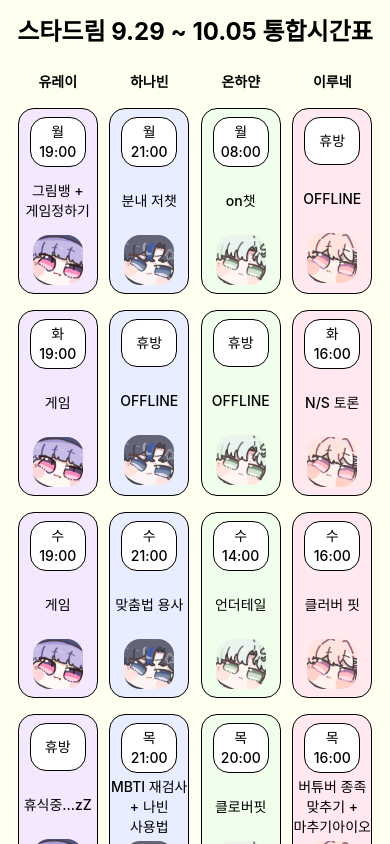
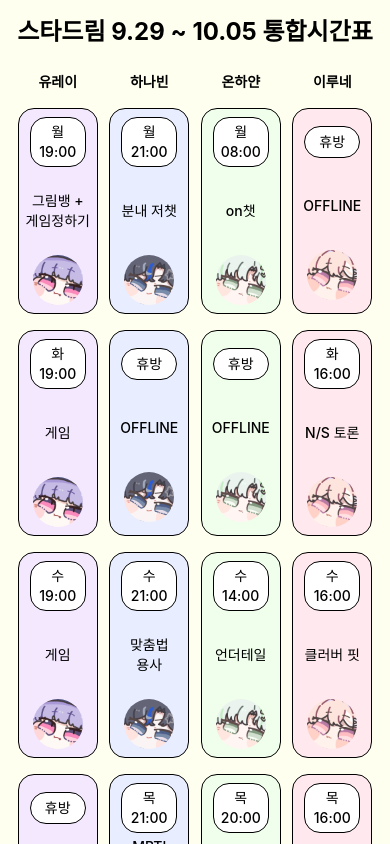
Before and after one commit to Lacheln1/StarDream-schedule-web, a React (Vite) app: page / in a window 390 px wide. Shown: the top 844 px of the page. Built offline with nearby package versions, Linux system fonts and the light colour scheme; a web font is replaced by a local one.

Commit message:
design: 카드 디자인 수정

```diff
--- a/src/components/Card.tsx
+++ b/src/components/Card.tsx
@@ -25,7 +25,7 @@ const Card = ({ schedule, day, daylabel }: CardProps) => {
         <div className="wrapper flex justify-center">
             <motion.div
                 whileHover={{ y: -5, boxShadow: "0 8px 20px rgba(0,0,0,0.3)" }}
-                className=" border rounded-2xl text-center w-20  lg:w-48 lg:h-56 flex flex-col "
+                className=" border rounded-2xl text-center w-20  lg:w-48 lg:h-60 flex flex-col "
                 style={{
                     transformStyle: "preserve-3d",
                     backgroundColor: `${schedule.personalColor}`,
@@ -35,12 +35,12 @@ const Card = ({ schedule, day, daylabel }: CardProps) => {
                 onClick={() => setFlip((prev) => !prev)}
             >
                 <motion.div
-                    className="front flex flex-col h-full gap-1"
+                    className="front flex flex-col h-full justify-center gap-1 px-2"
                     style={{ display: flip ? "flex" : "none" }}
                 >
                     <div className="time-container flex text-center items-center justify-center min-h-10 mt-2">
-                        <div className="flex items-center justify-center border rounded-2xl w-14 min-h-12 lg:w-28 p-1 bg-white">
-                            <div className="time text-sm lg:text-xl">
+                        <div className="flex items-center justify-center border rounded-2xl w-14 min-h-8  lg:min-h-12 lg:w-20 xl:w-28 p-1 bg-white">
+                            <div className="time text-sm lg:text-lg xl:text-xl">
                                 {daySchedule.time
                                     ? `${daylabel ? `${daylabel} ` : ""}${daySchedule.time}`
                                     : `휴방`}
@@ -48,19 +48,21 @@ const Card = ({ schedule, day, daylabel }: CardProps) => {
                         </div>
                     </div>
 
-                    <div className="flex items-center justify-center todo-container min-h-[60px] ">
-                        <div className="todo text-sm lg:text-lg xl:text-xl break-keep">
+                    <div className="flex items-center justify-center todo-container min-h-[80px] xl:min-h-[70px] ">
+                        <div className="todo text-sm lg:text-base xl:text-xl break-keep">
                             {daySchedule.todo}
                         </div>
                     </div>
 
                     <div className="chracterimage-container flex justify-center ">
-                        <div className="w-[50px] h-[50px] mb-2 lg:w-[100px] lg:h-[100px] flex items-center justify-center ">
-                            <img
-                                src={schedule.profileImg}
-                                alt="멤버프로필사진"
-                                className="h-full object-contain rounded-2xl"
-                            />
+                        <div className="w-[50px] h-[50px] mb-2 lg:w-[80px] lg:h-[80px] xl:w-[90px] xl:h-[90px] flex items-center justify-center ">
+                            <a href={schedule.chzzUrl}>
+                                <img
+                                    src={schedule.profileImg}
+                                    alt="멤버프로필사진"
+                                    className="h-full object-contain rounded-full "
+                                />
+                            </a>
                         </div>
                     </div>
                 </motion.div>
```
